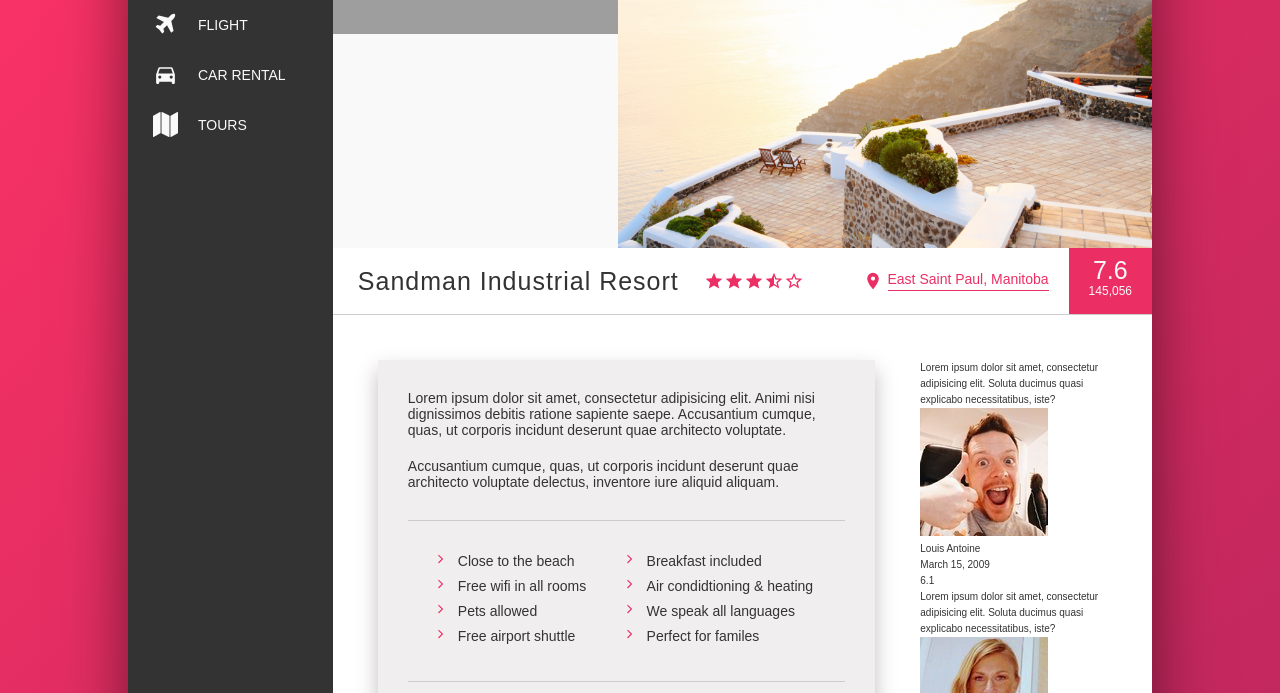
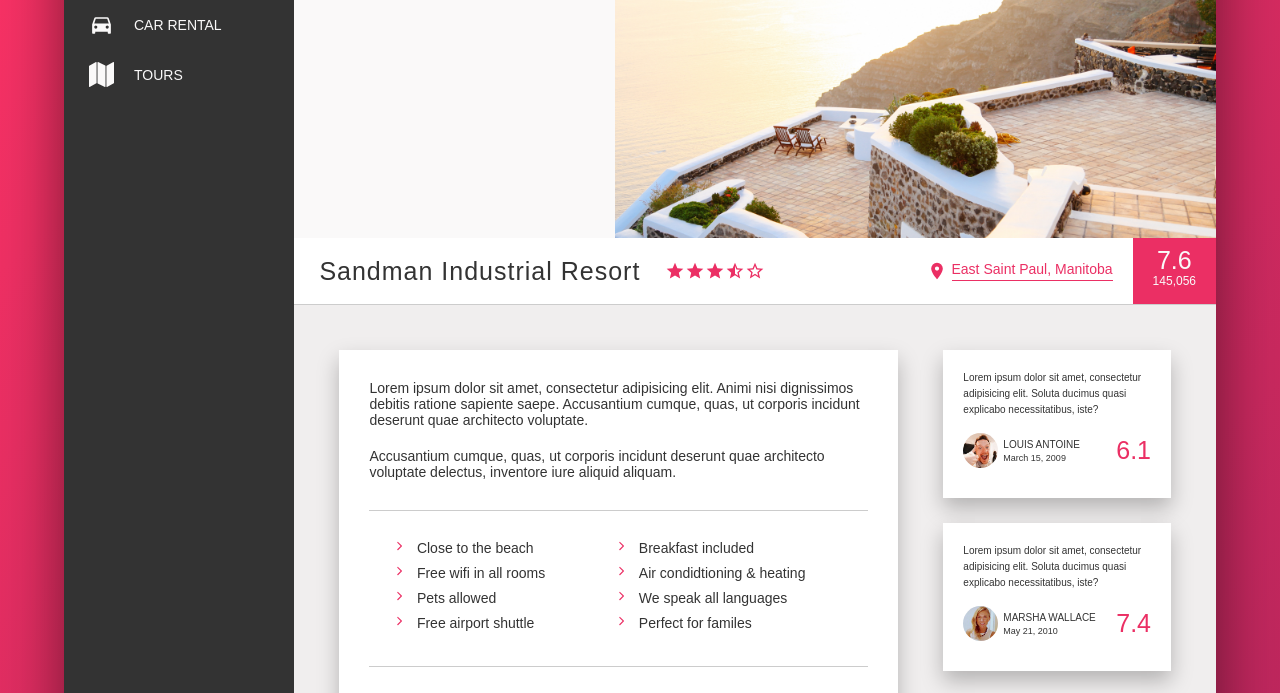
Before and after one commit to wdwiii/trillo, a website: page index.html in a window 1280 px wide. Shown: the part 244-937 px from the top of the page. Drawn offline with Linux system fonts and the light colour scheme; grey boxes are pictures that could not be loaded.

Commit message:
Update compiled css

```diff
--- a/css/main.css
+++ b/css/main.css
@@ -79,8 +79,8 @@ body {
 .container {
   background-color: var(--color-grey-light-1);
   box-shadow: var(--default-shadow);
-  margin: 10rem 0;
-  flex: 0 1 80%;
+  margin: 5rem 0;
+  flex: 0 1 90%;
   flex-wrap: wrap; }
 
 .header {
@@ -104,20 +104,24 @@ body {
   flex-direction: column;
   justify-content: space-between; }
 
+.legal {
+  color: var(--color-grey-light-1); }
+
 .hotel-view {
   flex: 1; }
 
 .detail {
-  background-color: var(--color-white);
+  background-color: var(--color-grey-light-3);
   border-bottom: var(--line);
   padding: 4.5rem;
   display: flex;
   align-items: stretch; }
 
 .description {
-  background-color: var(--color-grey-light-3);
+  background-color: var(--color-white);
   box-shadow: var(--shadow-light);
   font-size: var(--font-size-small);
+  font-weight: 100;
   margin-right: 4.5rem;
   padding: 3rem;
   flex: 0 0 60%; }
@@ -130,7 +134,7 @@ body {
   border-top: var(--line);
   list-style-type: none;
   margin: 3rem 0;
-  padding: 3rem;
+  padding: 2.75rem;
   display: flex;
   flex-wrap: wrap; }
   .list__item {
@@ -166,10 +170,11 @@ body {
     .recommend__photo:not(:last-child) {
       margin-right: -1.2rem; }
 
-.reviews {
-  background-color: var(--color-grey-light-3);
-  box-shadow: var(--shadow-light);
-  flex: 1; }
+.user-reviews {
+  display: flex;
+  align-items: center;
+  flex: 1;
+  flex-direction: column; }
 
 /*==========================
             HEADER
@@ -369,7 +374,64 @@ body {
   font-size: inherit;
   padding-bottom: 2px;
   transition: all .2s; }
+  .btn-inline span {
+    margin-left: 3px;
+    transition: margin-left .2s; }
   .btn-inline:hover {
     color: var(--color-grey-dark-4); }
+    .btn-inline:hover span {
+      margin-left: 8px; }
   .btn-inline:focus {
     outline: none; }
+
+/*==========================
+    USER REVIEW SECTION
+===========================*/
+.review {
+  background-color: var(--color-white);
+  box-shadow: var(--shadow-light);
+  font-weight: 100;
+  margin-bottom: 2.5rem;
+  padding: 2rem;
+  position: relative;
+  display: flex;
+  flex-wrap: wrap;
+  justify-content: space-around; }
+  .review::before {
+    content: "\201C";
+    color: var(--color-grey-light-3);
+    font-family: cursive;
+    font-size: 15rem;
+    overflow: hidden;
+    position: absolute;
+    top: 5rem;
+    left: -1rem;
+    z-index: 1; }
+  .review__text {
+    flex: 0 0 100%;
+    position: relative;
+    z-index: 10; }
+  .review__user {
+    margin-top: 1.5rem;
+    margin-bottom: 1rem;
+    display: flex;
+    align-items: center;
+    flex: 1; }
+  .review__photo {
+    border-radius: 50%;
+    margin-right: .5rem;
+    height: 3.5rem;
+    width: 3.5rem;
+    flex: 0 0; }
+  .review__user-box {
+    margin-right: auto; }
+  .review__user-name {
+    font-size: 1rem;
+    font-weight: 400;
+    text-transform: uppercase; }
+  .review__user-date {
+    font-size: .9rem;
+    line-height: 1rem; }
+  .review__user-rating {
+    color: var(--color-primary);
+    font-size: 2.5rem; }
```
